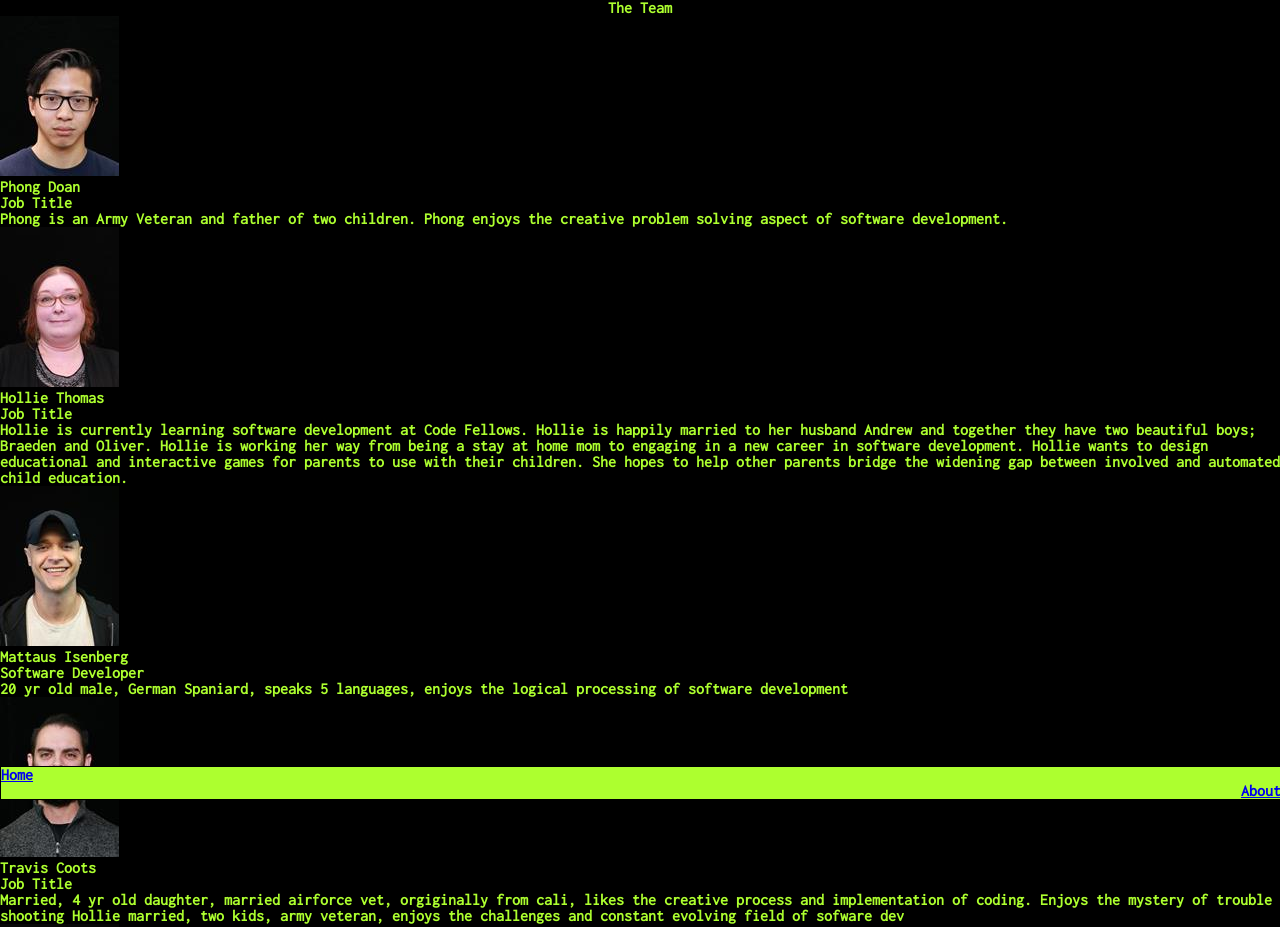
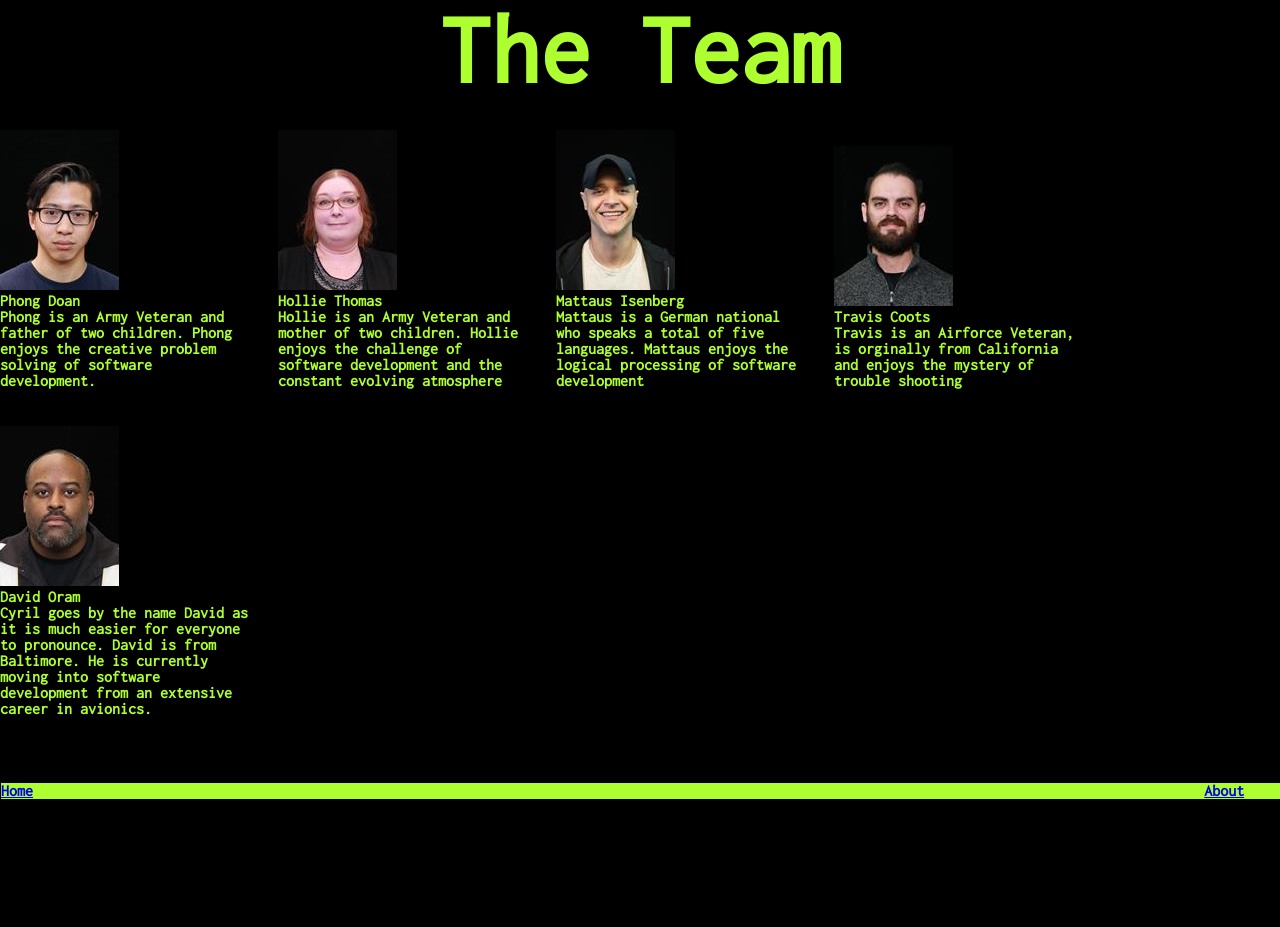
Before and after one commit to tcoots88/Parse-Life, a plain HTML site: page about.html in a window 1280 px wide. Shown: the top 927 px of the page. After the commit the page ends 800 px from the top, so only its background shows below. Drawn offline with Linux system fonts and the light colour scheme; a web font is replaced by a local one.

Commit message:
team page complete

```diff
--- a/about.html
+++ b/about.html
@@ -6,7 +6,6 @@
   <link rel="stylesheet" href="style/about.css">
   <link href="https://fonts.googleapis.com/css?family=Inconsolata&display=swap" rel="stylesheet">
   <title>About Us</title>
-  <link href="https://fonts.googleapis.com/css?family=B612+Mono|Cutive+Mono|Gruppo|Life+Savers|Oxygen+Mono|PT+Mono|Press+Start+2P|Turret+Road&display=swap" rel="stylesheet">
 </head>
 
 <body>
@@ -15,47 +14,42 @@
   </header>
   <main>
     <h1 align="center">The Team</h1>
-    <div>
 
-      <ul id="topThree">
-        <li>
     <div>
       <img src="images/P.Doan.jpg">
       <p>Phong Doan</p>
-            <p>Job Title</p>
-            <p>Phong is an Army Veteran and father of two children. Phong enjoys the creative problem solving aspect of software development. </p>
+      <p>Phong is an Army Veteran and father of two children. Phong enjoys the creative problem solving of
+        software development. </p>
     </div>
-          </li>
 
-         <li>
+
+    <div>
     <img src="images/H.Thomas.jpg">
     <p>Hollie Thomas</p>
-            <p>Job Title</p>
-            <p>Hollie is currently learning software development at Code Fellows. Hollie is happily married to her husband Andrew and together they have two beautiful boys; Braeden and Oliver. Hollie is working her way from being a stay at home mom to engaging in a new career in software development. Hollie wants to design educational and interactive games for parents to use with their children. She hopes to help other parents bridge the widening gap between involved and automated child education.</p>
-           </li>
-         <li>
+    <p>Hollie is an Army Veteran and mother of two children. Hollie enjoys the challenge of software development and the constant evolving atmosphere </p>
+    </div>
+
+    <div>
     <img src="images/M.Isenberg.jpg">
     <p>Mattaus Isenberg</p>
-            <p>Software Developer</p>
-            <p>20 yr old male, German Spaniard, speaks 5 languages, enjoys the logical processing of software development</p>
-        </li>
-      </ul>
-      <ul id="bottomtwo">
-        <li>
+    <p>Mattaus is a German national who speaks a total of five languages. Mattaus enjoys the logical processing of
+      software development</p>
+    </div>
+
+    <div>
       <img src="images/T.Coots.jpg">
       <p>Travis Coots</p>
-            <p>Job Title</p>
-            <p>Married, 4 yr old daughter, married airforce vet, orgiginally from cali, likes the creative process and implementation of coding. Enjoys the mystery of trouble shooting
-                Hollie married, two kids, army veteran, enjoys the challenges and constant evolving field of sofware dev</p>
-        </li>
-        <li>
+      <p>Travis is an Airforce Veteran, is orginally from California and enjoys the mystery of trouble shooting
+      </p>
+    </div>
+
+    <div>
       <img src="images/C.Oram.jpg">
       <p>David Oram</p>
-            <p>Job Title</p>
-            <p>Cyril goes by the name David as it is much easier for everyone to pronounce. David is from Baltimore Maryland and has 2 children. He is currently moving into software development from an extensive career in avionics as a USMC veteran followed by computer break fix support of the USAF as a civilian. This was then followed by work for the USN as an IT manager and rounded out as the S6 or computer civlian for the USARMY</p>
-        </li>
-      </ul>
+      <p>Cyril goes by the name David as it is much easier for everyone to pronounce. David is from Baltimore. He is currently moving into software development from an extensive career in avionics.
+      </p>
     </div>
+
     <footer>
       <nav>
         <!-- Navigation links to from main index-->
--- a/style/about.css
+++ b/style/about.css
@@ -19,6 +19,21 @@ body {
   font-weight: bold;
   }
 
-  #topThree {
-    display: inline;
+  #navbar li {
+    display: inline-block;
+    width: 6vw;
+    }
+
+  div {
+    height: 250px;
+    width: 250px;
+    display: inline-block;
+    margin-top: 30px;
+    margin-right: 20px;
   }
+
+  h1 {
+    font-family: 'Inconsolata', monospace;
+    font-weight: bold;
+    font-size: 100px;
+  }
```
Lines whose indentation alone changed are shown as unchanged.
